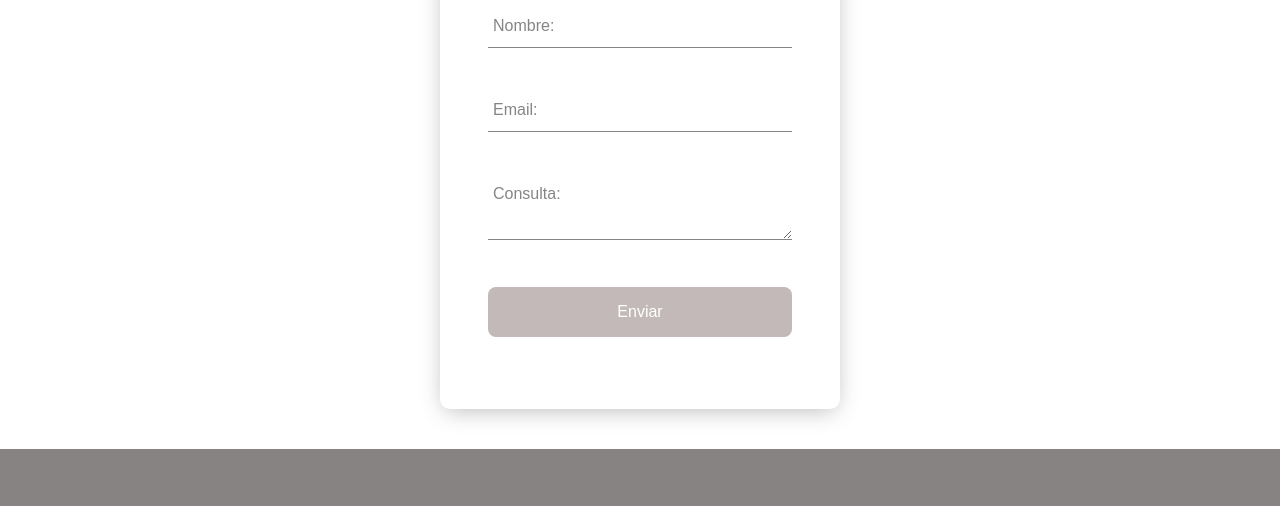
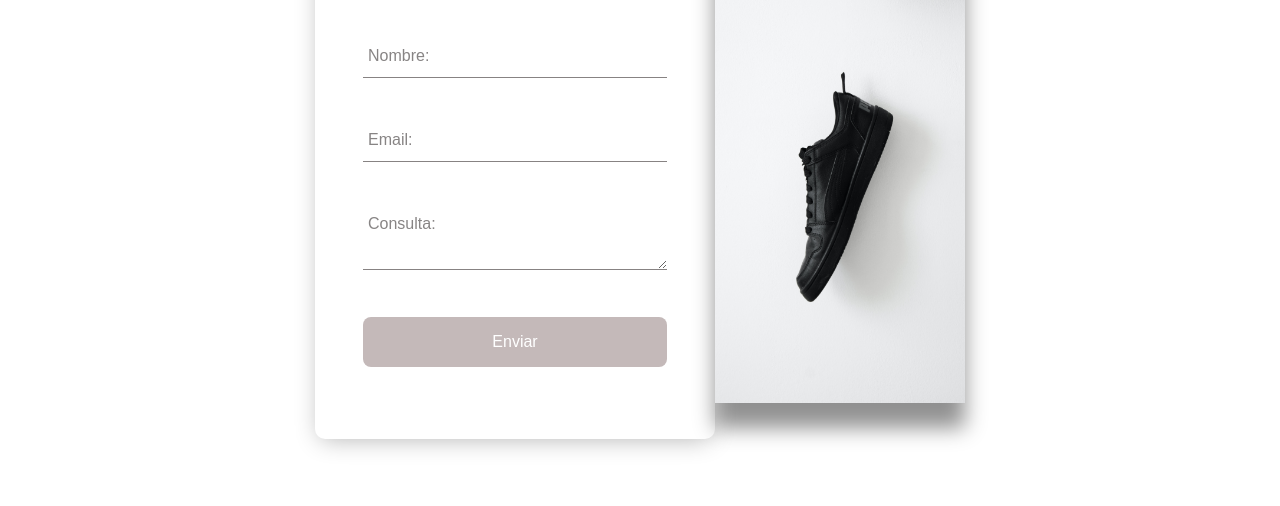
Before and after one commit to nicooviedo04/PF-Oviedo, a plain HTML site: page paginas/contacto.html in a window 1280 px wide. Shown: the part 337-843 px from the top of the page. Drawn offline with nearby package versions, Linux system fonts and the light colour scheme.

Commit message:
correcciones proyecto final

```diff
--- a/paginas/contacto.html
+++ b/paginas/contacto.html
@@ -65,7 +65,7 @@
             </nav>
         </div>
     </header>
-
+    <div class="contacto">
             <form class="form" method="POST" data-netlify="true">
                 <h2 class="form__title">Dejanos tu consulta</h2>
 
@@ -89,6 +89,11 @@
                     <input type="submit" class="form__submit" value="Enviar">
                 </div>
             </form>
+        <img class="contacto-img" src="../assets/fotos de pagina de zapatillas/cc.jpg" alt="Trabajando">
+    </div>
+
+
+
 
         <!--Footer-->
         <div class="fr">
--- a/scss/estilos.scss
+++ b/scss/estilos.scss
@@ -2,7 +2,6 @@
 @import "_body";
 @import "_variables";
 @import "_mixin";
-@import "_mediaquaries";
 /*Barra de navegación*/
 
 .navbar {
@@ -226,7 +225,20 @@ background-color: #6e6a6ad3;
     font-family: 'Gill Sans', 'Gill Sans MT', Calibri, 'Trebuchet MS', sans-serif;
     font-weight: 1000;
 }
+// contactanos
 
+.contacto-img{
+    width: 250px;
+    height: 550px;
+    padding-top: 15px;
+    box-shadow: 0 25px 20px rgba(0, 0, 0, 0.434);
+}
+.contacto{
+    display: flex;
+    justify-content: center;
+    align-items: center;
+    padding: 30px 50px;
+}
 
 /* footer*/
 .fr{
@@ -461,7 +473,7 @@ background-color: #6e6a6ad3;
 
 .form{
     background:$color--fondo;
-    margin: auto;
+    // margin: auto;
     width: 90%;
     max-width: 400px;
     padding: $form--esp;
```
Also changed, not shown: assets/fotos de pagina de zapatillas/cc.jpg (renamed from assets/fotos de pagina de zapatillas/adrian-regeci-4rDug1iO8iA-unsplash.jpg), assets/fotos de pagina de zapatillas/ccc.jpg (renamed from assets/fotos de pagina de zapatillas/adrian-regeci-zadrrJWgUDQ-unsplash.jpg), assets/fotos de pagina de zapatillas/contacto.jpg (added), css/estilos.css, 1 other file. Lines whose indentation alone changed are shown as unchanged.
